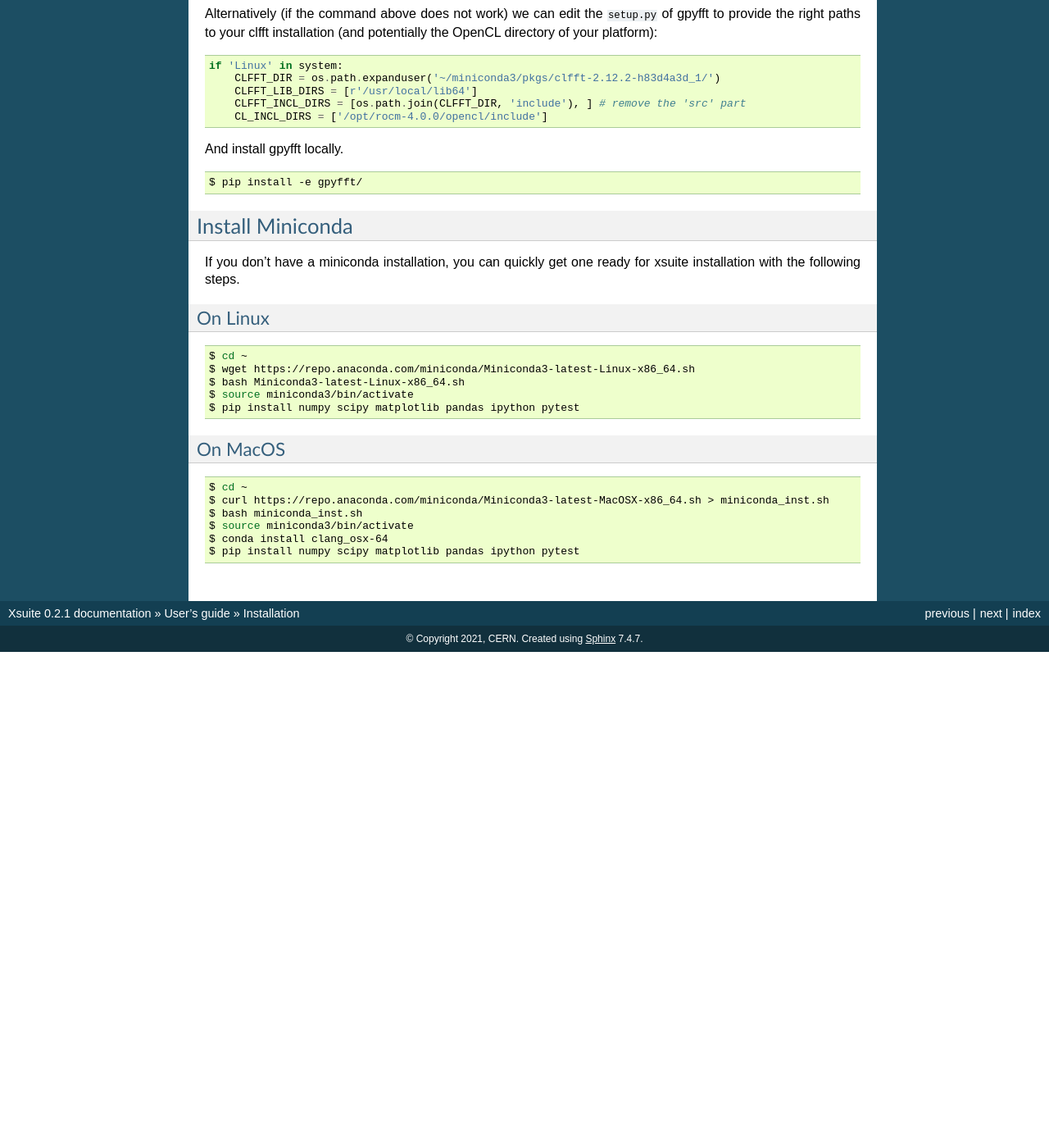
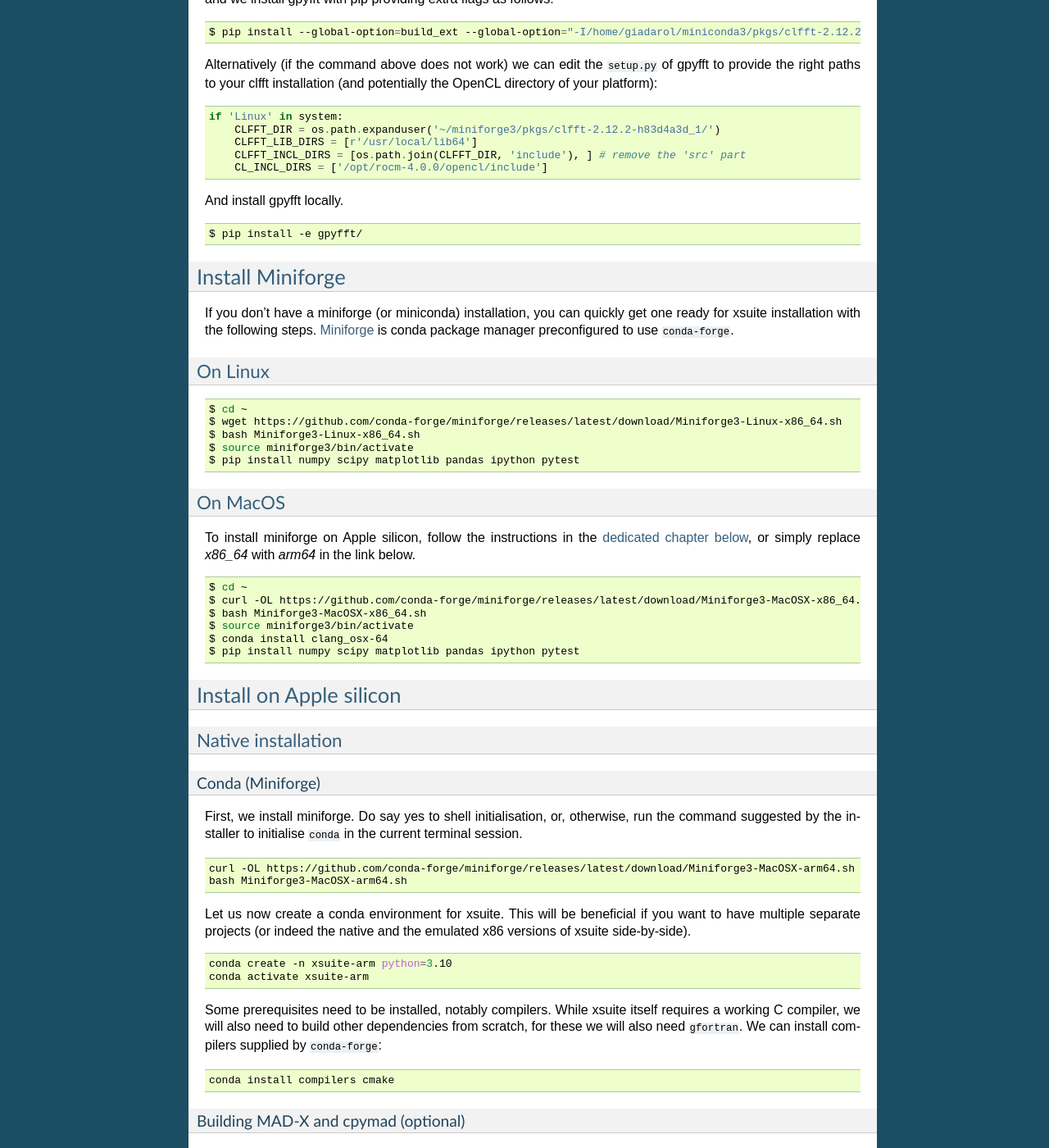
Before and after one commit to xsuite/xsuite, a Sphinx documentation site: the page built from docs/installation.rst, in a window 1280 px wide and 1400 px high, scrolled down 2662 px. Shown: the whole window at 82% size. Built offline with Sphinx 7.4.7, drawn with Linux system fonts in a browser that asks for light colours; before the commit the page ends 3457 px from its top, so only the background shows below that; some of the changed text lies outside the part shown.

Commit message:
Instructions for Apple silicon machines; use Miniconda not Miniforge

```diff
--- a/docs/installation.rst
+++ b/docs/installation.rst
@@ -90,7 +90,8 @@ Installation of cupy
 --------------------
 
 In order to use the :doc:`cupy context<contexts>`, the cupy package needs to be installed.
-In Anaconda or Miniconda (if you don't have Anaconda or Miniconda, see dedicated section on :ref:`how to get a miniconda installation<miniconda>`)
+In Anaconda, Miniconda, or Miniforge (if you don't have either of those, see the
+dedicated section on :ref:`how to get a miniconda installation<miniconda>`)
 this can be done as follows for example for CUDA version 10.1.243:
 
 .. code-block:: bash
@@ -110,7 +111,7 @@ In Anacoda or Miniconda this can be done as follows:
 
 .. code-block:: bash
 
-    $ conda config --add channels conda-forge
+    $ conda config --add channels conda-forge  # not needed for Miniforge
     $ conda install pyopencl
 
 
@@ -169,7 +170,7 @@ Alternatively (if the command above does not work) we can edit the ``setup.py``
 .. code-block:: python
 
     if 'Linux' in system:
-        CLFFT_DIR = os.path.expanduser('~/miniconda3/pkgs/clfft-2.12.2-h83d4a3d_1/')
+        CLFFT_DIR = os.path.expanduser('~/miniforge3/pkgs/clfft-2.12.2-h83d4a3d_1/')
         CLFFT_LIB_DIRS = [r'/usr/local/lib64']
         CLFFT_INCL_DIRS = [os.path.join(CLFFT_DIR, 'include'), ] # remove the 'src' part
         CL_INCL_DIRS = ['/opt/rocm-4.0.0/opencl/include']
@@ -183,10 +184,13 @@ And install gpyfft locally.
 
 .. _miniconda:
 
-Install Miniconda
+Install Miniforge
 =================
 
-If you don't have a miniconda installation, you can quickly get one ready for xsuite installation with the following steps.
+If you don't have a miniforge (or miniconda) installation, you can quickly get
+one ready for xsuite installation with the following steps.
+`Miniforge <https://github.com/conda-forge/miniforge>`__ is conda package
+manager preconfigured to use ``conda-forge``.
 
 On Linux
 --------
@@ -194,19 +198,188 @@ On Linux
 .. code-block:: bash
 
     $ cd ~
-    $ wget https://repo.anaconda.com/miniconda/Miniconda3-latest-Linux-x86_64.sh
-    $ bash Miniconda3-latest-Linux-x86_64.sh
-    $ source miniconda3/bin/activate
+    $ wget https://github.com/conda-forge/miniforge/releases/latest/download/Miniforge3-Linux-x86_64.sh
+    $ bash Miniforge3-Linux-x86_64.sh
+    $ source miniforge3/bin/activate
     $ pip install numpy scipy matplotlib pandas ipython pytest
 
 On MacOS
 --------
 
+To install miniforge on Apple silicon, follow the instructions in the
+:ref:`dedicated chapter below<apple_silicon>`, or simply replace `x86_64`
+with `arm64` in the link below.
+
 .. code-block:: bash
 
     $ cd ~
-    $ curl https://repo.anaconda.com/miniconda/Miniconda3-latest-MacOSX-x86_64.sh > miniconda_inst.sh
-    $ bash miniconda_inst.sh
-    $ source miniconda3/bin/activate
+    $ curl -OL https://github.com/conda-forge/miniforge/releases/latest/download/Miniforge3-MacOSX-x86_64.sh
+    $ bash Miniforge3-MacOSX-x86_64.sh
+    $ source miniforge3/bin/activate
     $ conda install clang_osx-64
     $ pip install numpy scipy matplotlib pandas ipython pytest
+
+.. _apple_silicon:
+
+Install on Apple silicon
+========================
+
+Native installation
+-------------------
+
+Conda (Miniforge)
+~~~~~~~~~~~~~~~~~
+
+First, we install miniforge. Do say yes to shell initialisation, or, otherwise,
+run the command suggested by the installer to initialise ``conda`` in the
+current terminal session.
+
+.. code:: bash
+
+   curl -OL https://github.com/conda-forge/miniforge/releases/latest/download/Miniforge3-MacOSX-arm64.sh
+   bash Miniforge3-MacOSX-arm64.sh
+
+Let us now create a conda environment for xsuite. This will be beneficial if you
+want to have multiple separate projects (or indeed the native and the emulated
+x86 versions of xsuite side-by-side).
+
+.. code:: bash
+
+   conda create -n xsuite-arm python=3.10
+   conda activate xsuite-arm
+
+Some prerequisites need to be installed, notably compilers. While xsuite
+itself requires a working C compiler, we will also need to build other
+dependencies from scratch, for these we will also need ``gfortran``. We
+can install compilers supplied by ``conda-forge``:
+
+.. code:: bash
+
+   conda install compilers cmake
+
+Building MAD-X and cpymad (optional)
+~~~~~~~~~~~~~~~~~~~~~~~~~~~~~~~~~~~~
+
+First we build ``MAD-X`` and ``cpymad`` (largely following the
+recommendations found
+`here <https://github.com/hibtc/cpymad/pull/114>`__ and
+`here <https://hibtc.github.io/cpymad/installation/macos.html>`__):
+
+.. code:: bash
+
+   git clone https://github.com/MethodicalAcceleratorDesign/MAD-X
+   pip install --upgrade cmake cython wheel setuptools delocate
+   mkdir MAD-X/build && cd MAD-X/build
+
+   cmake .. \
+       -DCMAKE_POLICY_DEFAULT_CMP0077=NEW \
+       -DCMAKE_POLICY_DEFAULT_CMP0042=NEW \
+       -DCMAKE_OSX_ARCHITECTURES=arm64 \
+       -DCMAKE_C_COMPILER=clang \
+       -DCMAKE_CXX_COMPILER=clang++ \
+       -DCMAKE_Fortran_COMPILER=gfortran \
+       -DBUILD_SHARED_LIBS=OFF \
+       -DMADX_STATIC=OFF \
+       -DCMAKE_INSTALL_PREFIX=../dist \
+       -DCMAKE_BUILD_TYPE=Release \
+       -DMADX_INSTALL_DOC=OFF \
+       -DMADX_ONLINE=OFF \
+       -DMADX_FORCE_32=OFF \
+       -DMADX_X11=OFF
+   # Verify in the output of the above command that libraries
+   # for BLAS and LAPACK have been found. For this, you may need
+   # the macOS SDK, installable with `xcode-select --install`.
+   cmake --build . --target install
+
+   cd ../..
+   export MADXDIR="$(pwd)"/MAD-X/dist
+   git clone https://github.com/hibtc/cpymad.git
+   cd cpymad
+   export CC=clang
+   python setup.py build_ext -lblas -llapack
+   python setup.py bdist_wheel
+   delocate-wheel dist/*.whl
+   pip install dist/cpymad-*.whl
+
+   # Optionally, verify the installation of cpymad:
+   pip install pandas pytest
+   python -m pytest test
+
+Sixtracktools (optional)
+~~~~~~~~~~~~~~~~~~~~~~~~
+
+.. code:: bash
+
+   git clone https://github.com/sixtrack/sixtracktools
+   pip install ./sixtracktools
+
+PyHEADTAIL (optional)
+~~~~~~~~~~~~~~~~~~~~~
+
+.. code:: bash
+
+   git clone https://github.com/pycomplete/pyheadtail
+   pip install --upgrade cython scipy h5py
+   pip install -e ./pyheadtail
+
+Xsuite
+~~~~~~
+
+Finally, we can install xsuite:
+
+.. code:: bash
+
+   mkdir xsuite && cd xsuite
+
+   git clone https://github.com/xsuite/xobjects
+   pip install -e xobjects
+
+   git clone https://github.com/xsuite/xdeps
+   pip install -e xdeps
+
+   git clone https://github.com/xsuite/xpart
+   pip install -e xpart
+
+   git clone https://github.com/xsuite/xtrack
+   pip install -e xtrack
+
+   git clone https://github.com/xsuite/xfields
+   pip install -e xfields
+
+If all of the optional dependencies have also been installed, we can
+verify our installation. To install test dependencies for an xsuite
+package, one can replace the ``pip install -e some_package`` commands in
+the above snippet with ``pip install -e 'some_package[tests]'``. Once
+the test dependecies are also installed, we can run the tests to check
+if xsuite works correctly:
+
+.. code:: bash
+
+   cd ..
+   PKGS=(xobjects xdeps xpart xtrack xfields)
+   for PKG in ${PKGS[@]}; do
+   python -m pytest xsuite/$PKG/tests
+   done
+
+Rosetta installation (x86 emulation)
+------------------------------------
+
+Install miniforge as above, and then create an x86 conda environment,
+like so:
+
+.. code:: bash
+
+   CONDA_SUBDIR=osx-64 conda create -n xsuite-x86 python=3.10
+   conda activate xsuite-x86
+   conda config --env --set subdir osx-64
+   conda install compilers
+
+.. note::
+
+   You may get some warnings similar to
+   ``activate_clang:69: read-only file system: /meson_cross_file.txt'``.
+   These may be ignored.
+
+After carrying out the above steps, you can install xsuite using the
+usual commands, following either the basic or a developer installation
+guide, as given at the top of this page.
```
Also changed, not shown: other parts of docs/installation.rst (+1 -1 lines).
